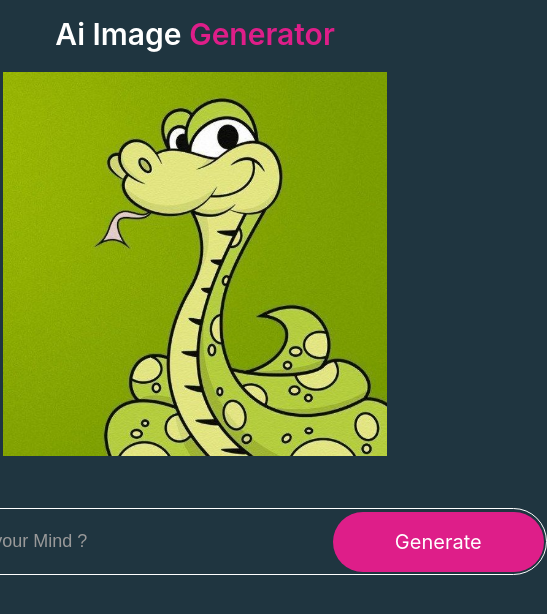
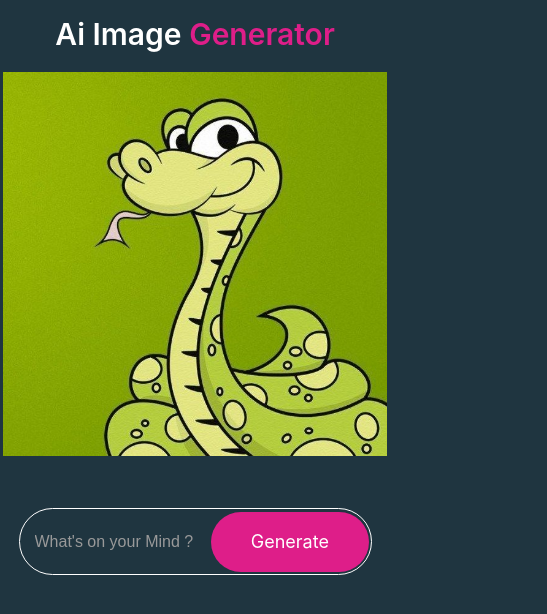
Before and after one commit to JassiSingh08/ai-image-generator, a React (Create React App) app: page / in a window 390 px wide. Shown: the top 614 px of the page, 547 px wide, since content can reach past the window. Built offline with nearby package versions, Linux system fonts and the light colour scheme.

Commit message:
MADE IT RESPONSIVE

```diff
--- a/src/components/ImageGenerator.css
+++ b/src/components/ImageGenerator.css
@@ -81,3 +81,68 @@
 .loading-text{
     font-style: 18px;
 }
+
+/* MEDIA QUERIES */
+
+/* Small screens (e.g., smartphones) */
+@media (max-width: 576px) {
+    .search-box {
+      width: 90%;
+      padding-right: 0;
+    }
+
+    .search-input {
+      width: 100%;
+      margin-left: 0;
+      padding-left: 15px;
+      font-size: 16px;
+    }
+
+    .generate-img {
+      width: 90%;
+      font-size: 18px;
+      margin-right: 2px;
+    }
+  }
+
+  /* Medium screens (e.g., tablets) */
+  @media (min-width: 577px) and (max-width: 992px) {
+    .container {
+      gap: 10px;
+    }
+
+    .search-box {
+      width: 80%;
+    }
+
+    .search-input {
+      width: 100%;
+      font-size: 16px;
+    }
+
+    .generate-img {
+      width: 80%;
+      font-size: 18px;
+    }
+  }
+
+  /* Large screens (e.g., desktops) */
+  @media (min-width: 993px) {
+    .container {
+      gap: 20px;
+    }
+
+    .search-box {
+      width: 700px;
+    }
+
+    .search-input {
+      width: 600px;
+      font-size: 18px;
+    }
+
+    .generate-img {
+      width: 300px;
+      font-size: 20px;
+    }
+  }
```
